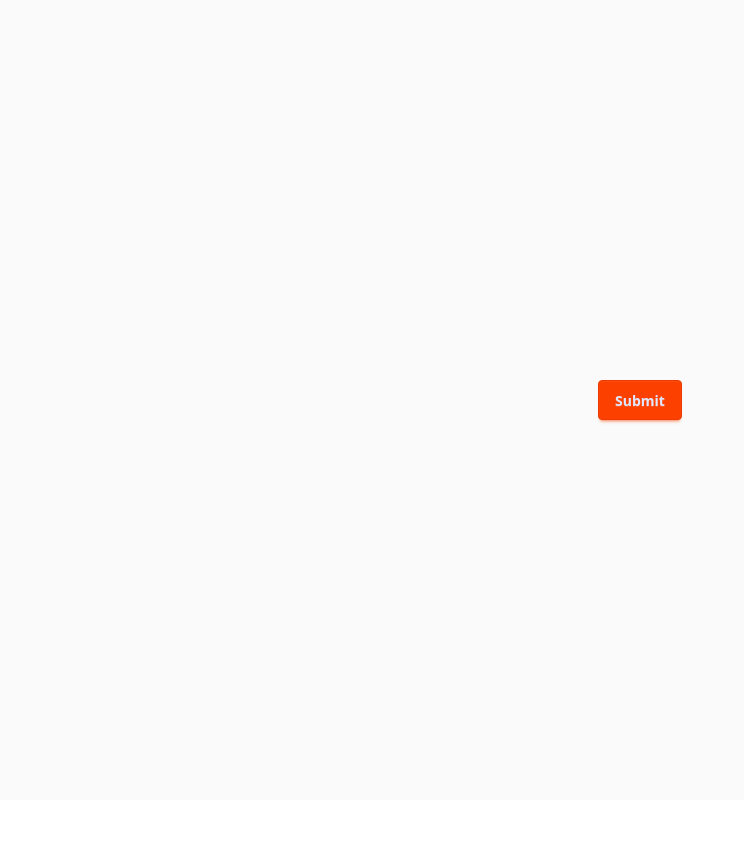
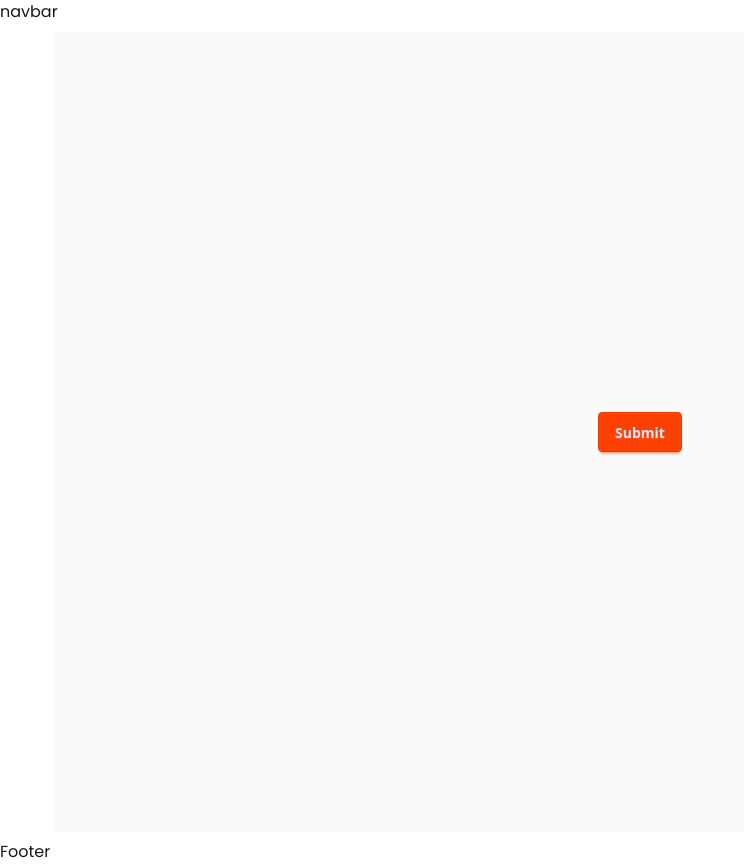
Before and after one commit to priyotush25/hero-kidz, a Next.js app: page / in a window 1280 px wide. Shown: the whole page, without its empty margins (0-744 px from the left). Before the commit the page ends 800 px from the top, so only its background shows below. Built offline with nearby package versions, Linux system fonts and the light colour scheme.

Commit message:
setup layout

```diff
--- a/src/app/layout.js
+++ b/src/app/layout.js
@@ -1,14 +1,17 @@
-import { Geist, Geist_Mono } from "next/font/google";
+import Footers from "@/components/layouts/Footers";
+import Navbar from "@/components/layouts/Navbar";
+import { Poppins } from "next/font/google";
 import "./globals.css";
 
-const geistSans = Geist({
-  variable: "--font-geist-sans",
+// const poppins = Poppins({
+//   subsets: ["latin"],
+//   weight: ["100", "200", "400", "500", "600", "800"],
+// });
+
+const poppins = Poppins({
   subsets: ["latin"],
-});
-
-const geistMono = Geist_Mono({
-  variable: "--font-geist-mono",
-  subsets: ["latin"],
+  weight: ["100","200","300","400","500","600","700","800","900"],
+  display: "swap",
 });
 
 export const metadata = {
@@ -19,11 +22,18 @@ export const metadata = {
 export default function RootLayout({ children }) {
   return (
     <html lang="en">
-      <body
-        className={`${geistSans.variable} ${geistMono.variable} antialiased`}
-      >
-        {children}
-      </body>
+      <body className={`${poppins.className} antialiased`}>
+        <header>
+          <Navbar/>
+        </header>
+        <main className="py-2 md:w-11/12 mx-auto">
+           {children}
+        </main>
+        <footer>
+          <Footers/>
+        </footer>
+
+        </body>
     </html>
   );
 }
--- /dev/null
+++ b/src/components/layouts/Footers.jsx
@@ -0,0 +1,10 @@
+
+const Footers = () => {
+    return (
+        <div>
+            Footer
+        </div>
+    );
+};
+
+export default Footers;
--- /dev/null
+++ b/src/components/layouts/Navbar.jsx
@@ -0,0 +1,10 @@
+
+const Navbar = () => {
+    return (
+        <div>
+            navbar
+        </div>
+    );
+};
+
+export default Navbar;
--- /dev/null
+++ b/src/lib/dbConnect.js
@@ -0,0 +1,20 @@
+const { MongoClient, ServerApiVersion } = require('mongodb');
+
+const uri = process.env.MONGODB_URI
+const dbname = process.env.DBNAME;
+
+const collections= {
+    PRODUCTS: "products",
+}
+
+const client = new MongoClient(uri, {
+  serverApi: {
+    version: ServerApiVersion.v1,
+    strict: true,
+    deprecationErrors: true,
+  }
+});
+
+export const dbconnect = (cname) => {
+    return client.db(dbname).collection(cname)
+}
```
